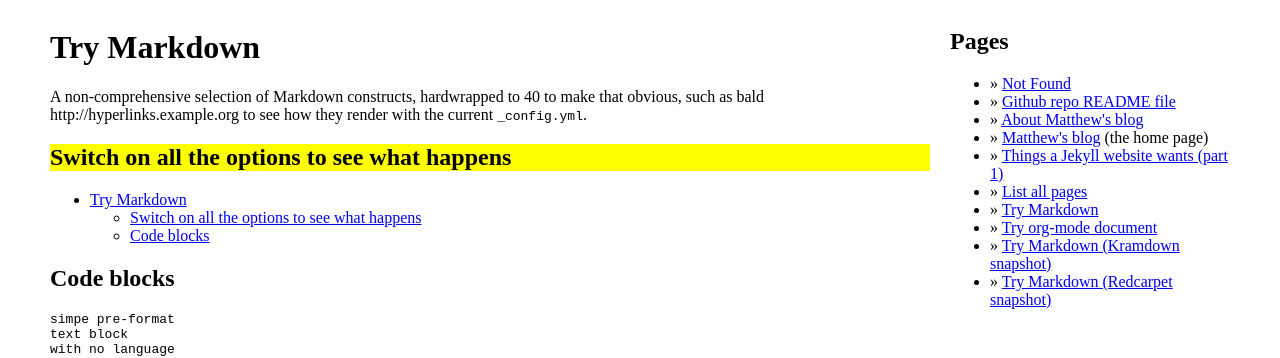
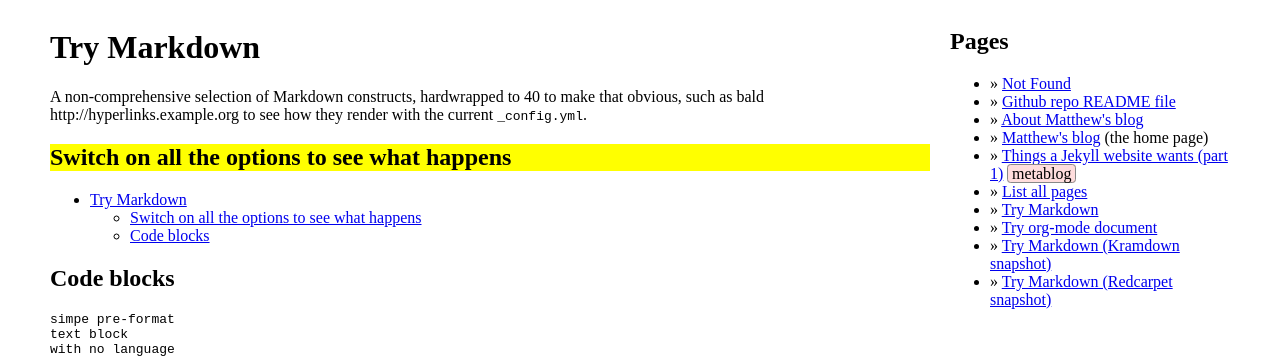
Before and after one commit to mcast/mcast.github.io, a Jekyll site: the page built from test/try-markdown.md, in a window 1280 px wide. Shown: the top 358 px of the page. Built offline with Jekyll 4.4.1, drawn with Linux system fonts in a browser that asks for light colours.

Commit message:
fix tag display
on Pages, just show them
some visible markup
escaping

remove "sillier test" noise

```diff
--- a/_includes/ul--pages.html
+++ b/_includes/ul--pages.html
@@ -2,6 +2,10 @@
   {% for page in include.pages %}
   <li> &raquo; <a href="{{ site.baseurl }}{{ page.url }}">{{ page.title }}</a>
     {% if page.url == '/' %}(the home page){% endif %}
+    {% for tag in page.tags %}
+    <span class="page-tag">{{ tag | escape }}</span>
+    {% unless forloop.last %} · {% endunless %}
+    {% endfor %}
   </li>
   {% endfor %}
 </ul>
--- a/_includes/ul--tags.html
+++ b/_includes/ul--tags.html
@@ -5,7 +5,7 @@
     {% if numtags == 1 %} Tag: {% else %} Tags: {% endif %}
   {% endif %}
   {% for tagname in include.taglist %}
-    <a href="{{ site.baseurl }}/sitemap.html#t--{{ tagname | slugify }}">{{ tagname }} ({{ site.tags[tagname] | size }})</a>
+    <a href="{{ site.baseurl }}/sitemap.html#t--{{ tagname | slugify }}" class="post-tag">{{ tagname | escape }} ({{ site.tags[tagname] | size }})</a>
     {% unless forloop.last %} · {% endunless %}
   {% endfor %}
   {% if include.pre %}.{% endif %}
--- a/assets/application.css
+++ b/assets/application.css
@@ -35,6 +35,16 @@ div.copyright a { color: grey }
     padding: 1em;
 }
 
+
+.post-tag, .page-tag {
+    border: thin #888 solid;
+    border-radius: 0.5ex;
+    padding: 0 0.5ex;
+    white-space: nowrap;
+}
+.post-tag { background: #ddd }
+.page-tag { background: #fdd }
+
 .match-target-show { display: none }
 .match-target-show:target { display: block }
 .match-target-show:target ~ .match-target-show-default { display: none }
```
Also changed, not shown: test/try-markdown.md (+0 -1 lines).
